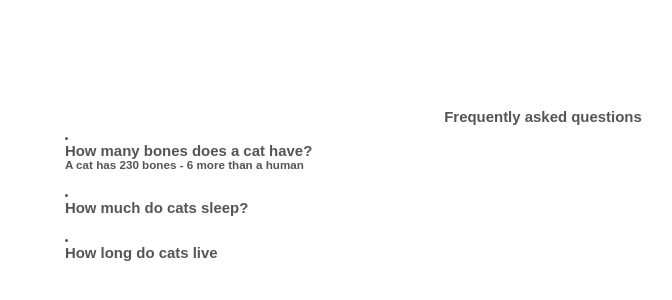
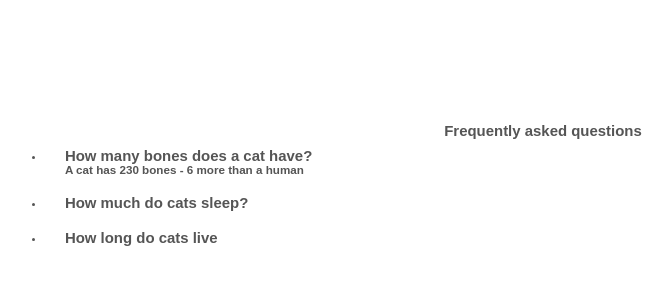
Before and after one commit to deltam3/frontendeval, a React (Vite) app in the folder Easy/1_FAQComponent/tsintversion/: page / in a window 1280 px wide. Shown: the part 210-510 px from the top of the page, without its empty margins (97-769 px from the left). Built offline with nearby package versions, Linux system fonts and the light colour scheme.

Commit message:
fix - added ul element

```diff
--- a/Easy/1_FAQComponent/tsintversion/src/App.tsx
+++ b/Easy/1_FAQComponent/tsintversion/src/App.tsx
@@ -29,6 +29,7 @@ function App() {
     <MainEl>
       <section>
         <HeadingPrimary>Frequently asked questions</HeadingPrimary>
+        <ul>
           {faqs.map((faq) => {
             return (
               <FaqItem
@@ -38,6 +39,7 @@ function App() {
               ></FaqItem>
             );
           })}
+        </ul>
       </section>
     </MainEl>
   );
--- a/Easy/1_FAQComponent/tsintversion/src/components/AccordionItems.tsx
+++ b/Easy/1_FAQComponent/tsintversion/src/components/AccordionItems.tsx
@@ -3,7 +3,6 @@ import styled from "styled-components";
 const BasicAccordionItem = styled.li`
   padding: 1rem 2rem;
   color: #555;
-  // background-color: gray;
   min-width: 100rem;
   &:hover {
     background-color: gray;
```
Lines whose indentation alone changed are shown as unchanged.
